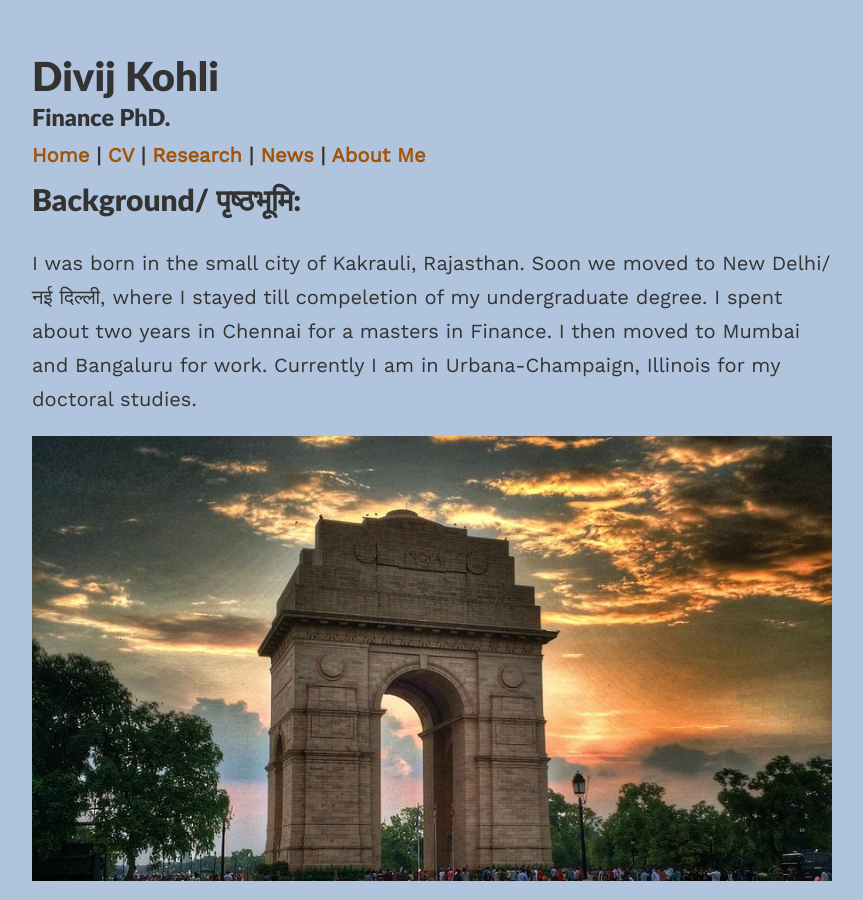
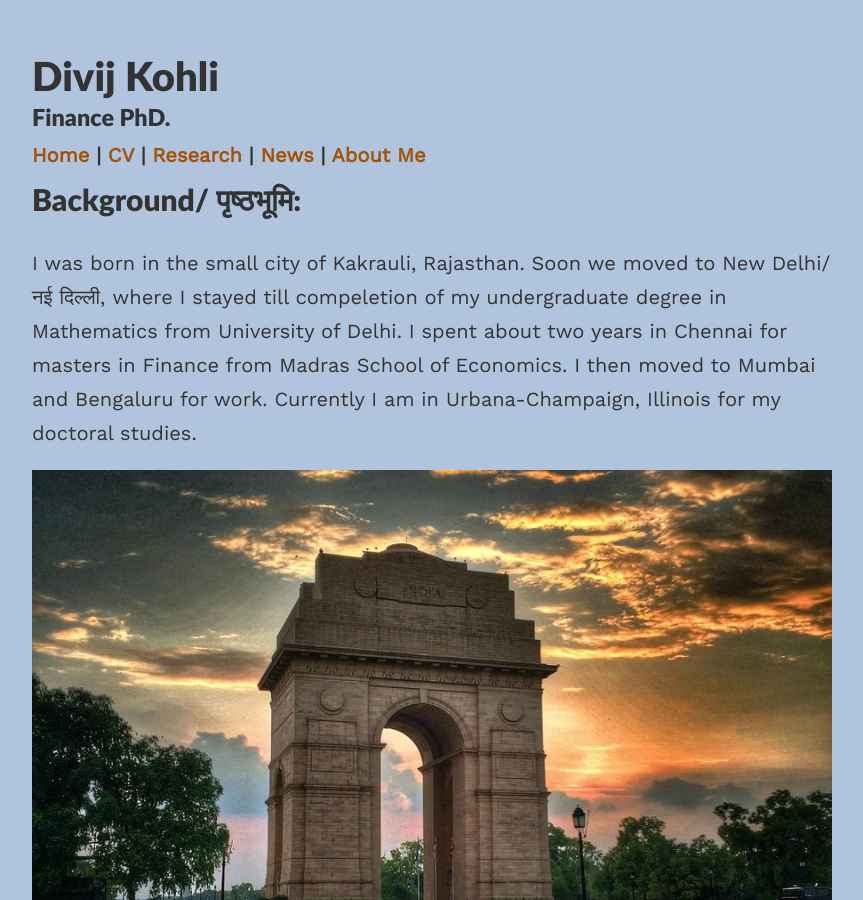
Before and after one commit to divijkohli/divijkohli.github.io, a Jekyll site: the page built from _pages/aboutme.md, in a window 1280 px wide and 900 px high. Shown: the whole window, without its empty margins (208-1071 px from the left). Built offline with Jekyll 4.4.1, drawn with Linux system fonts in a browser that asks for light colours; nearby versions of some CDN libraries.

Commit message:
Update aboutme.md

```diff
--- a/_pages/aboutme.md
+++ b/_pages/aboutme.md
@@ -5,7 +5,7 @@ permalink: /aboutme/
 ---
 
 ## Background/ पृष्ठभूमि:
-I was born in the small city of Kakrauli, Rajasthan. Soon we moved to New Delhi/ नई दिल्ली, where I stayed till compeletion of my undergraduate degree. I spent about two years in Chennai for a masters in Finance. I then moved to Mumbai and Bangaluru for work. Currently I am in Urbana-Champaign, Illinois for my doctoral studies.
+I was born in the small city of Kakrauli, Rajasthan. Soon we moved to New Delhi/ नई दिल्ली, where I stayed till compeletion of my undergraduate degree in Mathematics from University of Delhi. I spent about two years in Chennai for masters in Finance from Madras School of Economics. I then moved to Mumbai and Bengaluru for work. Currently I am in Urbana-Champaign, Illinois for my doctoral studies.
 <div style="text-align: center;">
     <img src="{{ site.baseurl }}/assets/images/delhi.jpg" alt="" width="800">
 </div>
```
